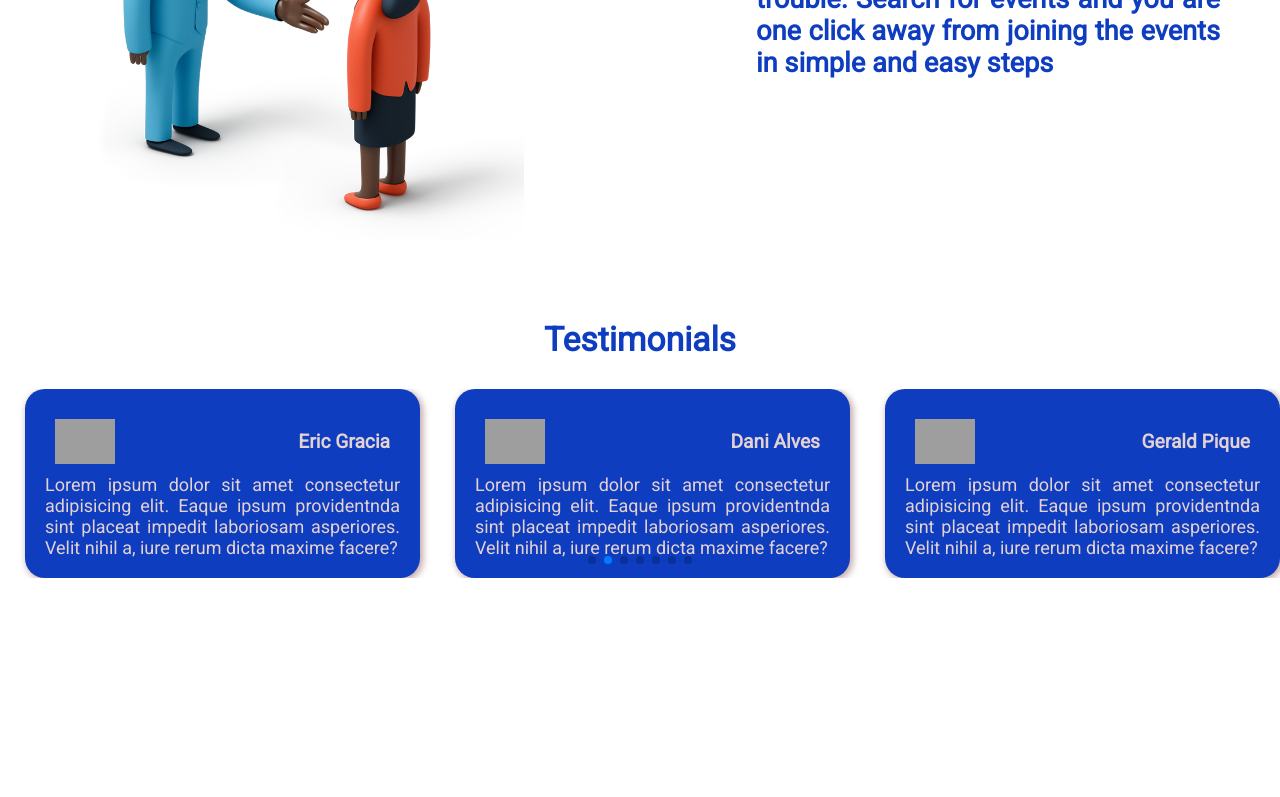
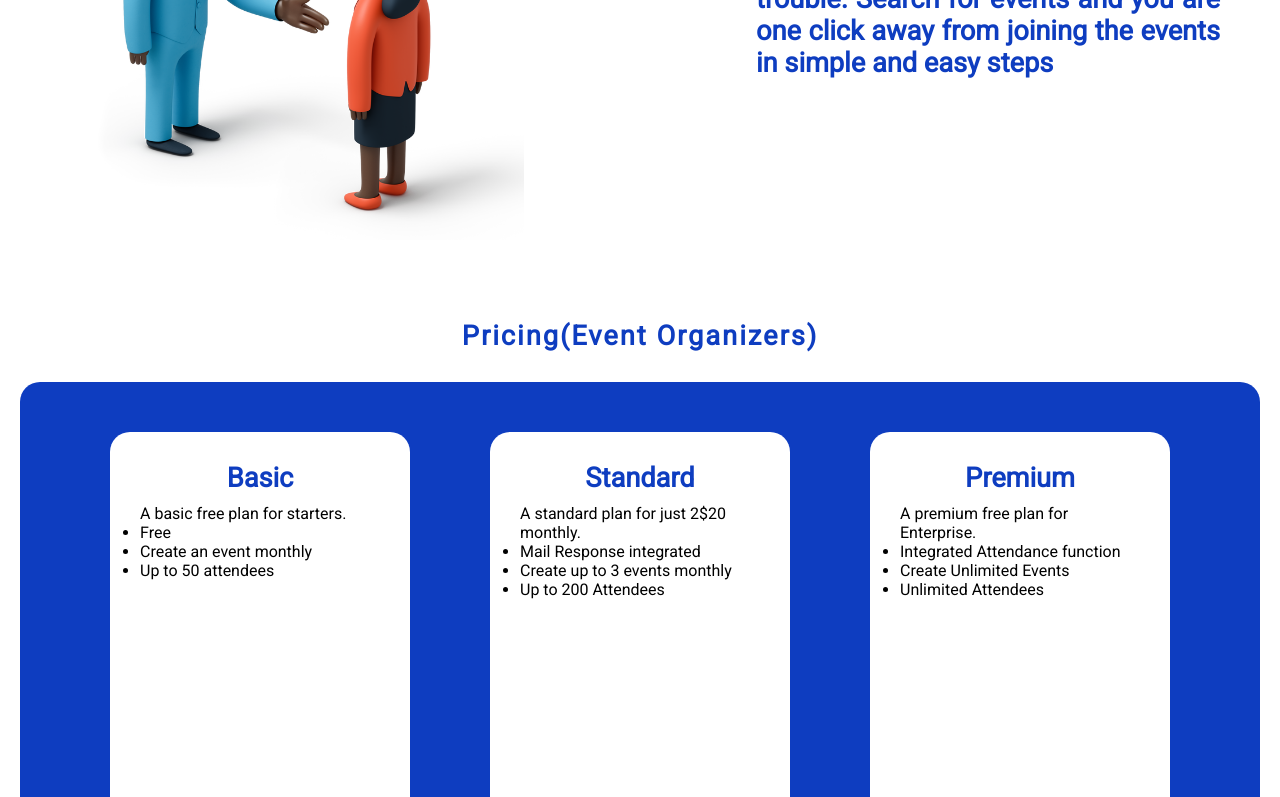
Before and after one commit to Bola-coder/EventRites, a React (Create React App) app: page / in a window 1280 px wide. Shown: the part 2000-2797 px from the top of the page. Before the commit the page ends 2678 px from the top, so only its background shows below. Built offline with nearby package versions, Linux system fonts and the light colour scheme; grey boxes are pictures that could not be loaded.

Commit message:
Added basic pricing page

```diff
--- a/src/components/landingpage/LandingPage.jsx
+++ b/src/components/landingpage/LandingPage.jsx
@@ -2,6 +2,7 @@ import Banner from "./Banner";
 import Features from "./Features";
 import Testimonials from "./Testimonials";
 import WhyEventRite from "./WhyEventRtie";
+import Pricing from "./Pricing";
 
 const LandingPage = () => {
   document.title = "Eventrites | Landing Page";
@@ -11,6 +12,7 @@ const LandingPage = () => {
       <Banner />
       <WhyEventRite />
       <Features />
+      <Pricing />
       <Testimonials />
     </>
   );
--- /dev/null
+++ b/src/components/landingpage/Pricing.jsx
@@ -0,0 +1,49 @@
+import React from "react";
+import PricingCard from "./PricingCard";
+
+const Pricing = () => {
+  const pricing = [
+    {
+      plan: "Basic",
+      description: "A basic free plan for starters.",
+      perks: ["Free", "Create an event monthly", "Up to 50 attendees"],
+    },
+    {
+      plan: "Standard",
+      description: "A standard plan for just 2$20 monthly.",
+      perks: [
+        "Mail Response integrated",
+        "Create up to  3 events monthly",
+        "Up to 200 Attendees",
+      ],
+    },
+    {
+      plan: "Premium",
+      description: "A premium free plan for Enterprise.",
+      perks: [
+        "Integrated Attendance function",
+        "Create Unlimited Events",
+        "Unlimited Attendees",
+      ],
+    },
+  ];
+  return (
+    <section style={{ padding: "20px" }}>
+      <h2
+        style={{
+          textAlign: "center",
+          marginTop: "50px",
+          marginBottom: "30px",
+          color: "var(--main)",
+          letterSpacing: "2px",
+          fontSize: "1.7em",
+        }}>
+        Pricing(Event Organizers)
+      </h2>
+      <PricingCard pricing={pricing} />
+    </section>
+  );
+};
+
+export default Pricing;
+<section0></section0>;
--- /dev/null
+++ b/src/components/landingpage/PricingCard.jsx
@@ -0,0 +1,22 @@
+import React from "react";
+import style from "./../../css/landingpage/pricing.module.css";
+
+const PricingCard = ({ pricing }) => {
+  return (
+    <div className={style.pricings}>
+      {pricing.map((price, index) => (
+        <div key={index} className={style.pricing}>
+          <h3 className={style.pricing__title}>{price.plan}</h3>
+          <p>{price.description}</p>
+          {price.perks.map((perk, index) => (
+            <ul key={index}>
+              <li>{perk}</li>
+            </ul>
+          ))}
+        </div>
+      ))}
+    </div>
+  );
+};
+
+export default PricingCard;
--- a/src/css/Nav.module.css
+++ b/src/css/Nav.module.css
@@ -44,7 +44,7 @@ a {
 .nav_links p {
   font-size: 1.1rem;
   color: var(--main);
-  font-weight: 600;
+  font-weight: 500;
 }
 
 .nav_links p:hover {
--- /dev/null
+++ b/src/css/landingpage/pricing.module.css
@@ -0,0 +1,23 @@
+.pricings {
+  padding: 50px;
+  background-color: var(--main);
+  border-radius: 20px;
+  display: flex;
+  justify-content: space-around;
+  align-items: center;
+}
+
+.pricing {
+  background-color: var(--text);
+  padding: 30px;
+  width: 300px;
+  height: 400px;
+  border-radius: 20px;
+}
+
+.pricing__title {
+  text-align: center;
+  font-size: 1.7rem;
+  margin-bottom: 10px;
+  color: var(--main);
+}
--- a/src/css/landingpage/testimonial.module.css
+++ b/src/css/landingpage/testimonial.module.css
@@ -2,6 +2,7 @@
   margin-left: 25px;
   padding: 20px;
   width: 400px;
+  height: 300px;
   /* font-style: italic; */
   border-radius: 20px;
   color: rgb(228, 210, 210);
@@ -33,6 +34,7 @@
 
 .comment {
   text-align: justify;
+  margin-top: 40px;
 }
 
 @media screen and (max-width: 1024px) {
--- a/src/css/landingpage/whyEventRite.module.css
+++ b/src/css/landingpage/whyEventRite.module.css
@@ -19,6 +19,8 @@
   padding: 20px;
   width: 350px;
   height: 300px;
+  /* color: var(--main);
+  font-weight: bolder; */
   /* border-bottom: 4px solid var(--main); */
   border-radius: 10px;
   box-shadow: 5px 5px 10px 2px rgb(185, 169, 169);
```
